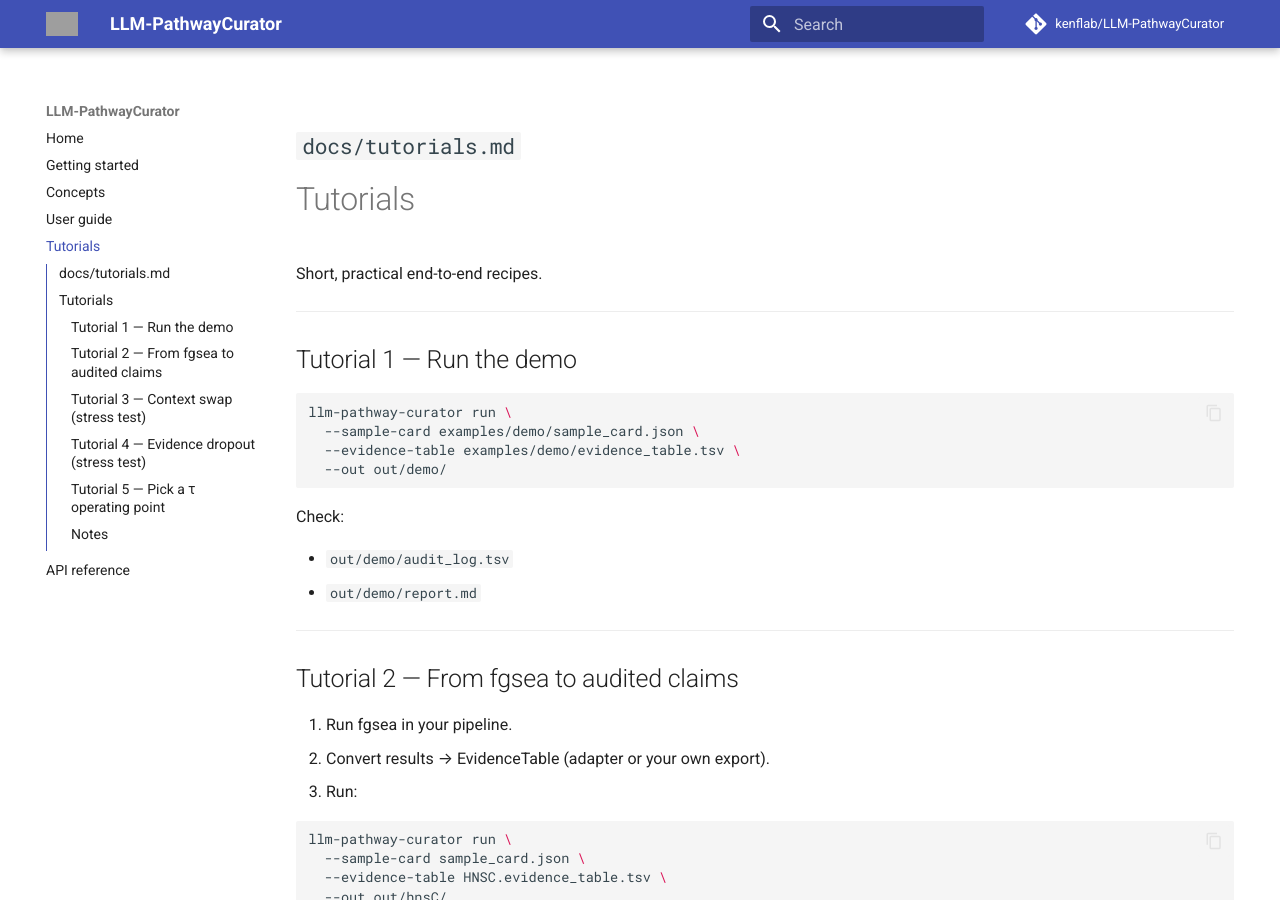
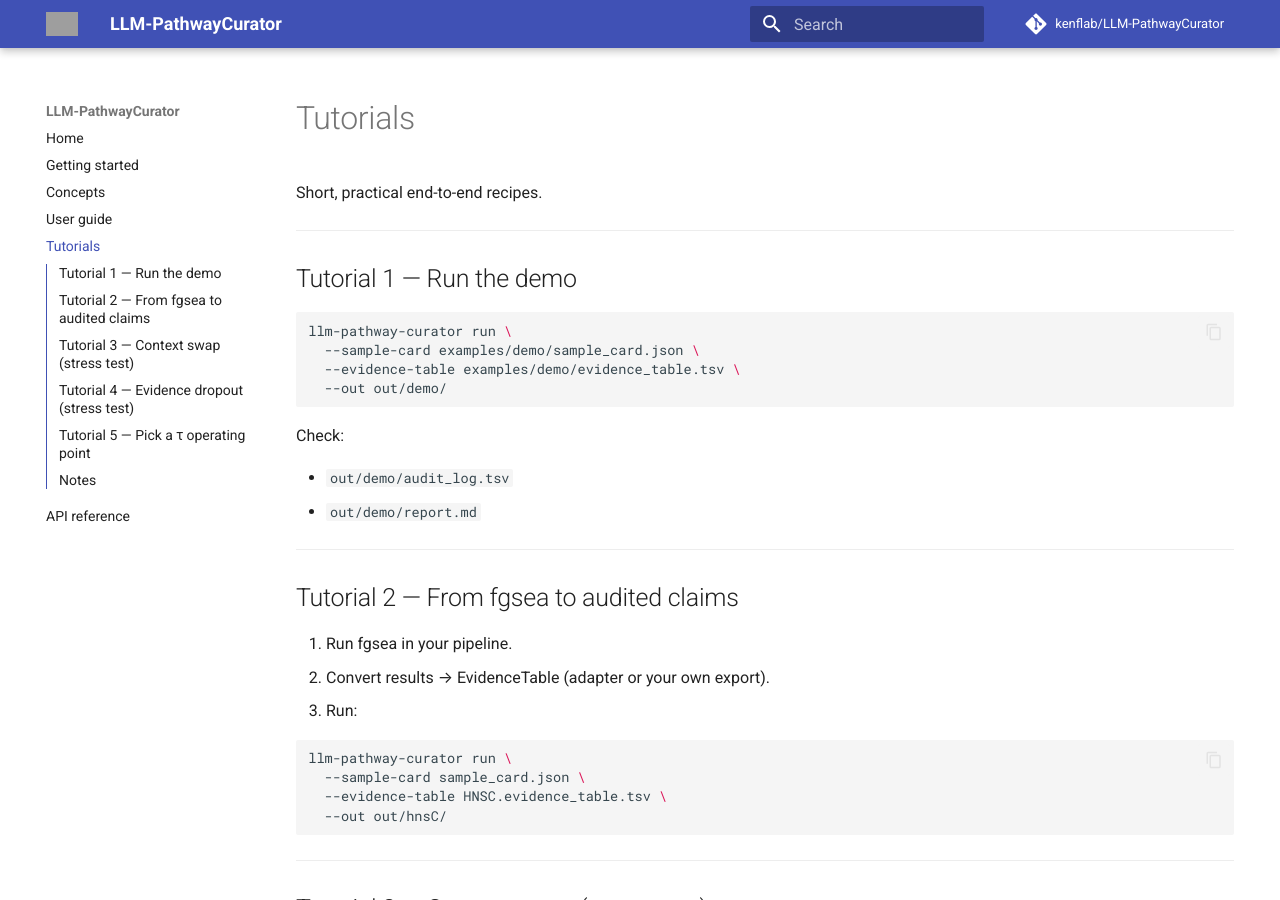
Before and after one commit to kenflab/LLM-PathwayCurator, an MkDocs documentation site: the page built from docs/tutorials.md, in a window 1280 px wide and 900 px high. Built offline with MkDocs 1.6.1 and Material for MkDocs 9.7.7, drawn with Linux system fonts in a browser that asks for light colours; comment, search, counter and statistics services are not loaded; grey boxes are pictures that could not be loaded.

Commit message:
Update tutorials.md header format

```diff
--- a/docs/tutorials.md
+++ b/docs/tutorials.md
@@ -1,4 +1,4 @@
-## `docs/tutorials.md`
+<!-- docs/tutorials.md -->
 
 # Tutorials
 
```
